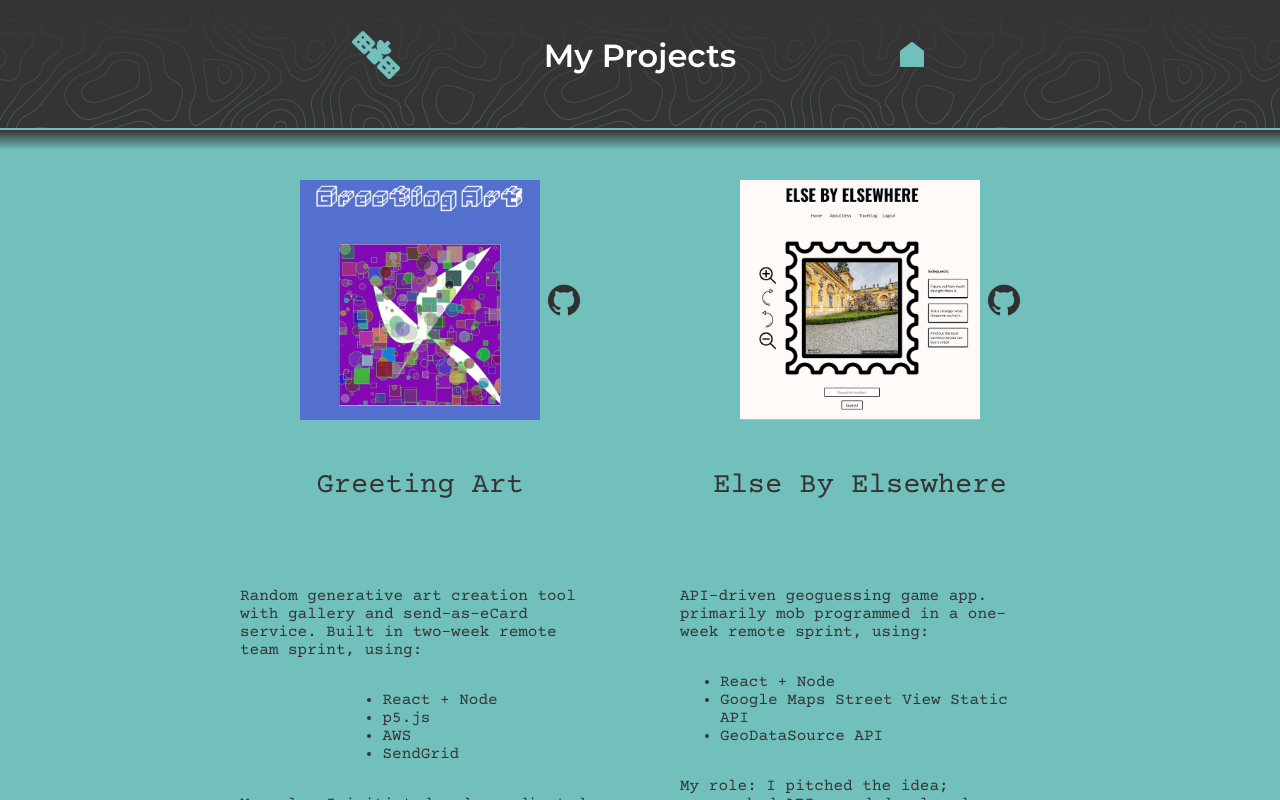
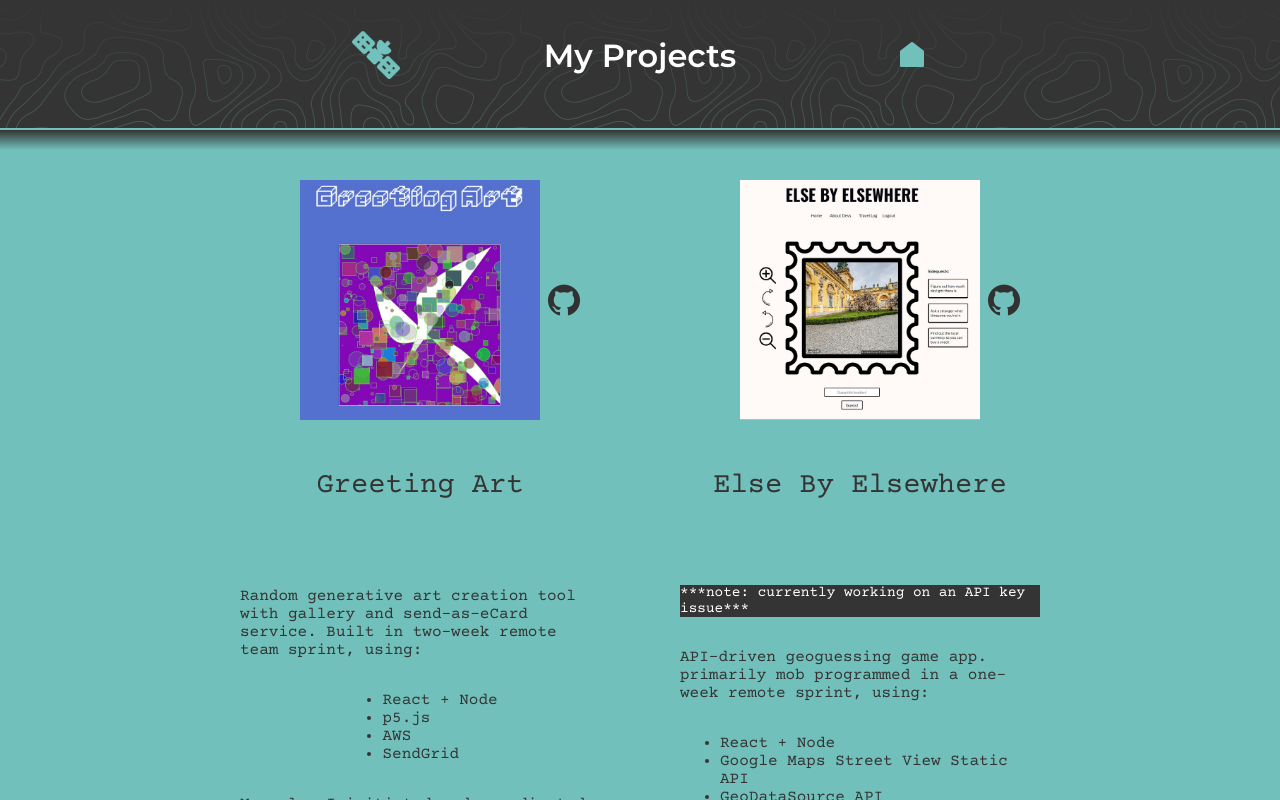
Before and after one commit to sgerpdx/pop-signpost, a Next.js app: page /projects in a window 1280 px wide. Built offline with nearby package versions, Linux system fonts and the light colour scheme; a web font is replaced by a local one.

Commit message:
additional project text updates

```diff
--- a/pages/projects.jsx
+++ b/pages/projects.jsx
@@ -180,6 +180,15 @@ export default function Projects({ value }) {
               </figure>
               <p style={{ fontSize: "1.8em" }}>Else By Elsewhere</p>
               <div className={styles.projectSummaryArea}>
+                <p
+                  style={{
+                    backgroundColor: "rgb(53, 52, 52)",
+                    color: "white",
+                    fontSize: "0.9em",
+                  }}
+                >
+                  ***note: currently working on an API key issue***
+                </p>
                 <p>
                   API-driven geoguessing game app. primarily mob programmed in a
                   one-week remote sprint, using:
@@ -339,6 +348,7 @@ export default function Projects({ value }) {
                     href="https://itch.io/jam/stop-waiting-for-godot"
                     target="blank"
                     rel="noreferrer"
+                    style={{ textDecoration: "underline" }}
                   >
                     <em>Stop Waiting For Godot</em>
                   </a>{" "}
```
